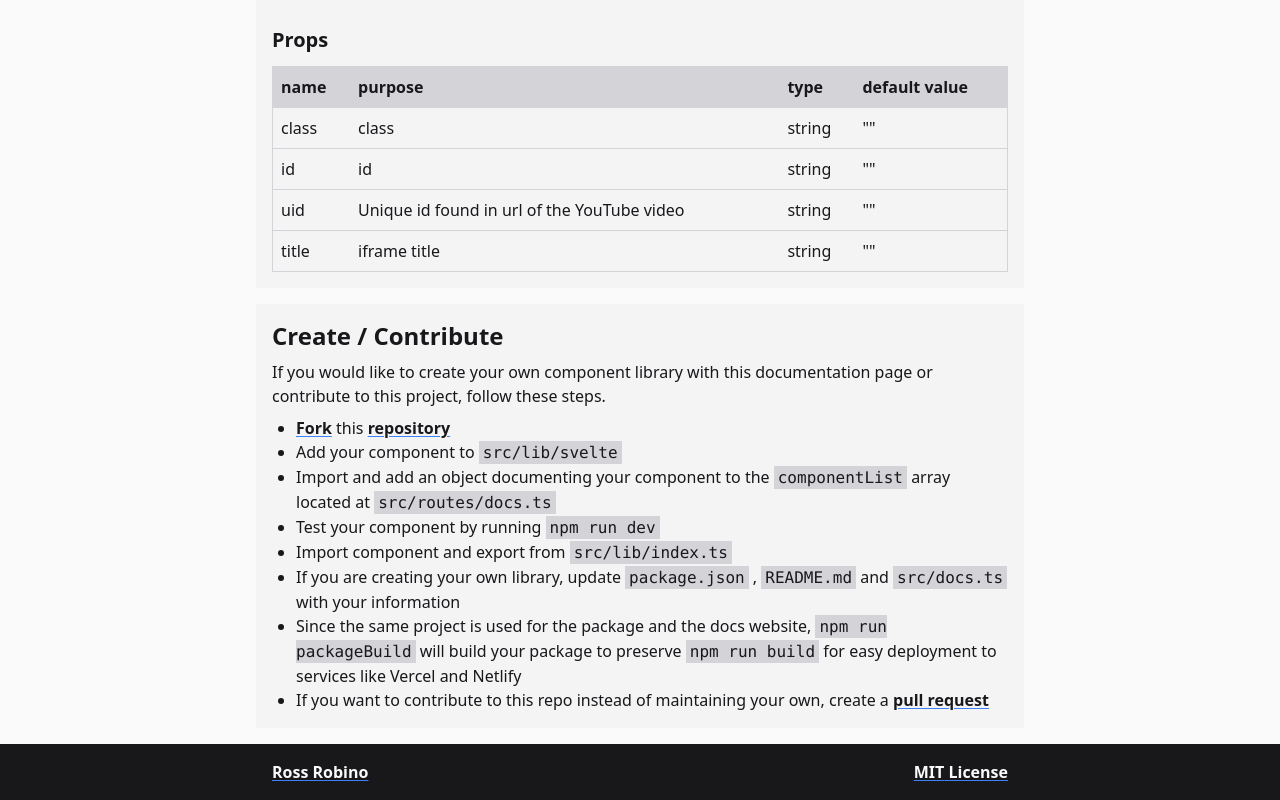
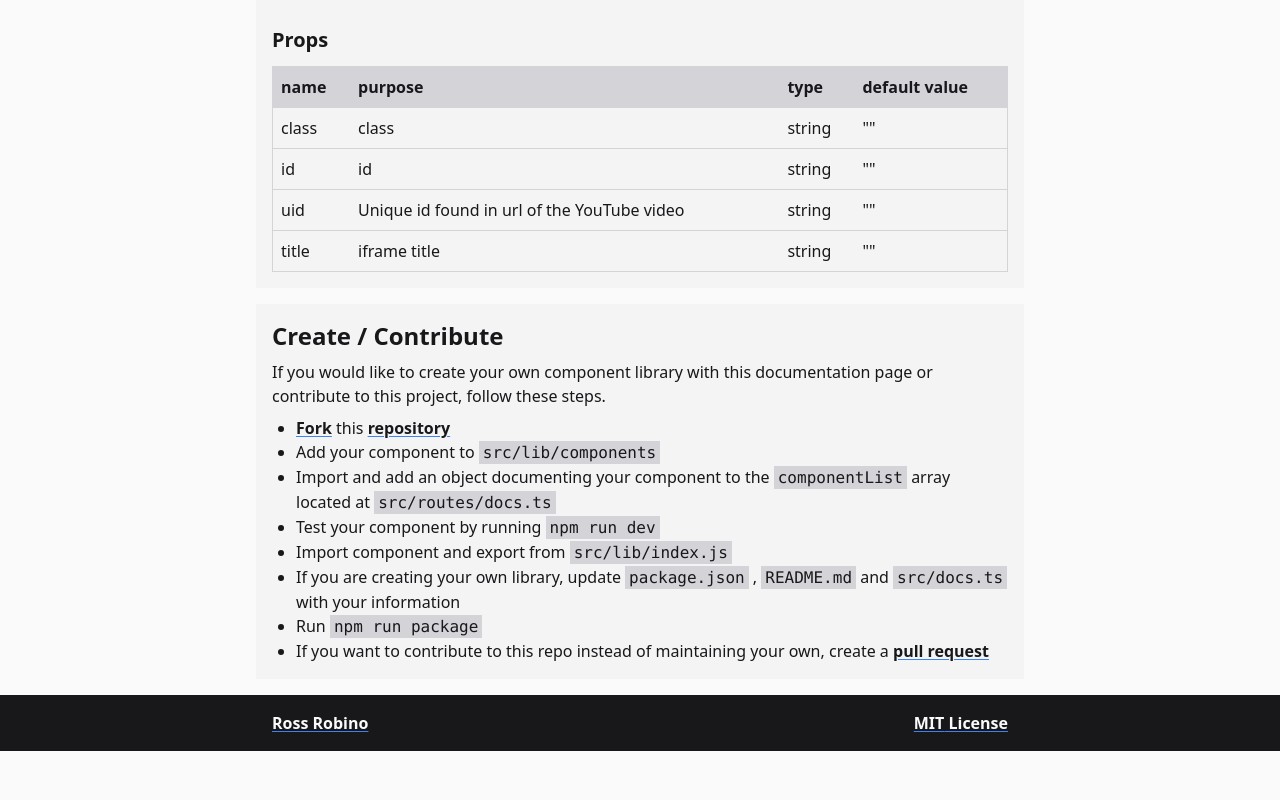
Before and after one commit to rossrobino/drab, a SvelteKit app: page / in a window 1280 px wide. Shown: the part 2353-3153 px from the top of the page. After the commit the page ends 3104 px from the top, so only its background shows below. Built offline with nearby package versions, Linux system fonts and the light colour scheme; grey boxes are pictures that could not be loaded.

Commit message:
update docs - create/contribute

```diff
--- a/src/routes/+page.svelte
+++ b/src/routes/+page.svelte
@@ -57,7 +57,7 @@
 					<a rel="external" href={info.gitHub}>repository</a>
 				</li>
 				<li>
-					Add your component to <code>src/lib/svelte</code>
+					Add your component to <code>src/lib/components</code>
 				</li>
 				<li>
 					Import and add an object documenting your component to the <code> componentList </code>
@@ -68,7 +68,7 @@
 					Test your component by running <code>npm run dev</code>
 				</li>
 				<li>
-					Import component and export from <code> src/lib/index.ts </code>
+					Import component and export from <code> src/lib/index.js </code>
 				</li>
 				<li>
 					If you are creating your own library, update <code> package.json </code>
@@ -79,11 +79,7 @@
 					with your information
 				</li>
 				<li>
-					Since the same project is used for the package and the docs website,
-					<code>npm run packageBuild</code>
-					will build your package to preserve
-					<code>npm run build</code>
-					for easy deployment to services like Vercel and Netlify
+					Run <code>npm run package</code>
 				</li>
 				<li>
 					If you want to contribute to this repo instead of maintaining your own, create a <a
```
